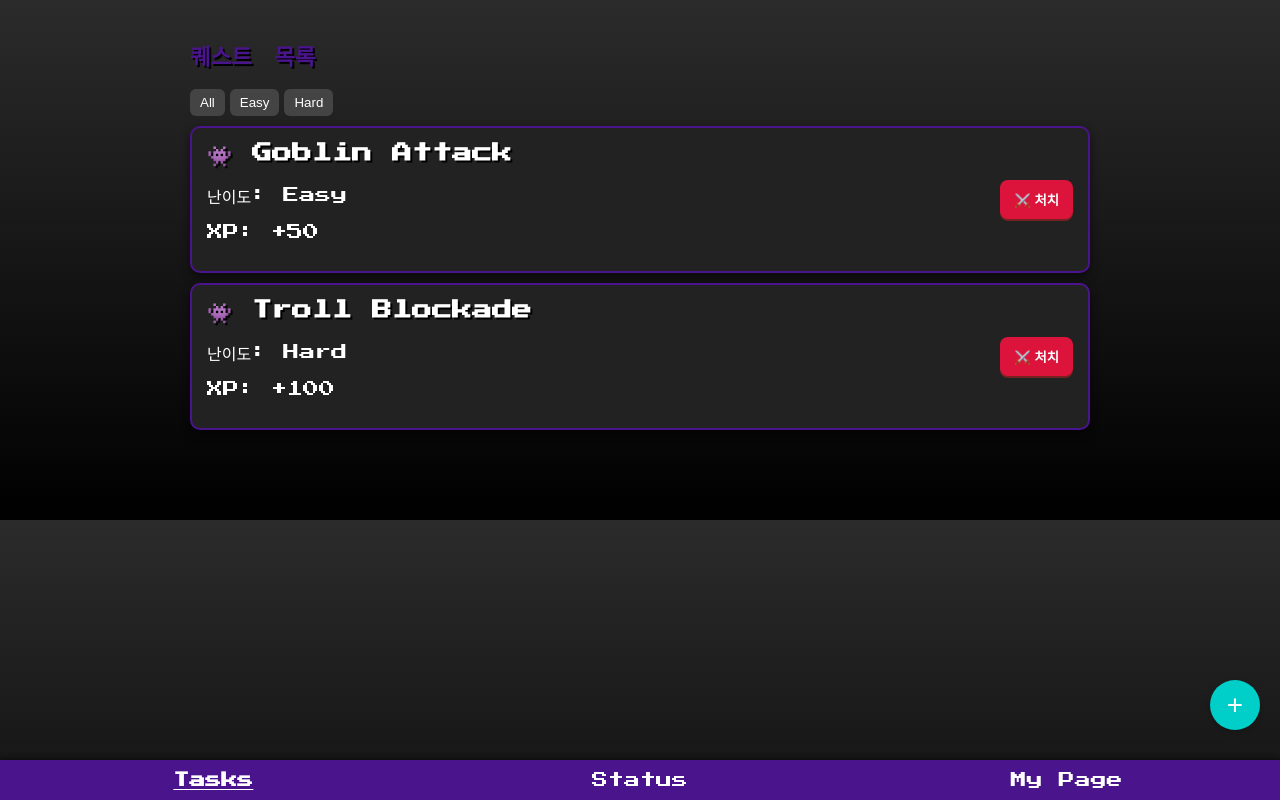
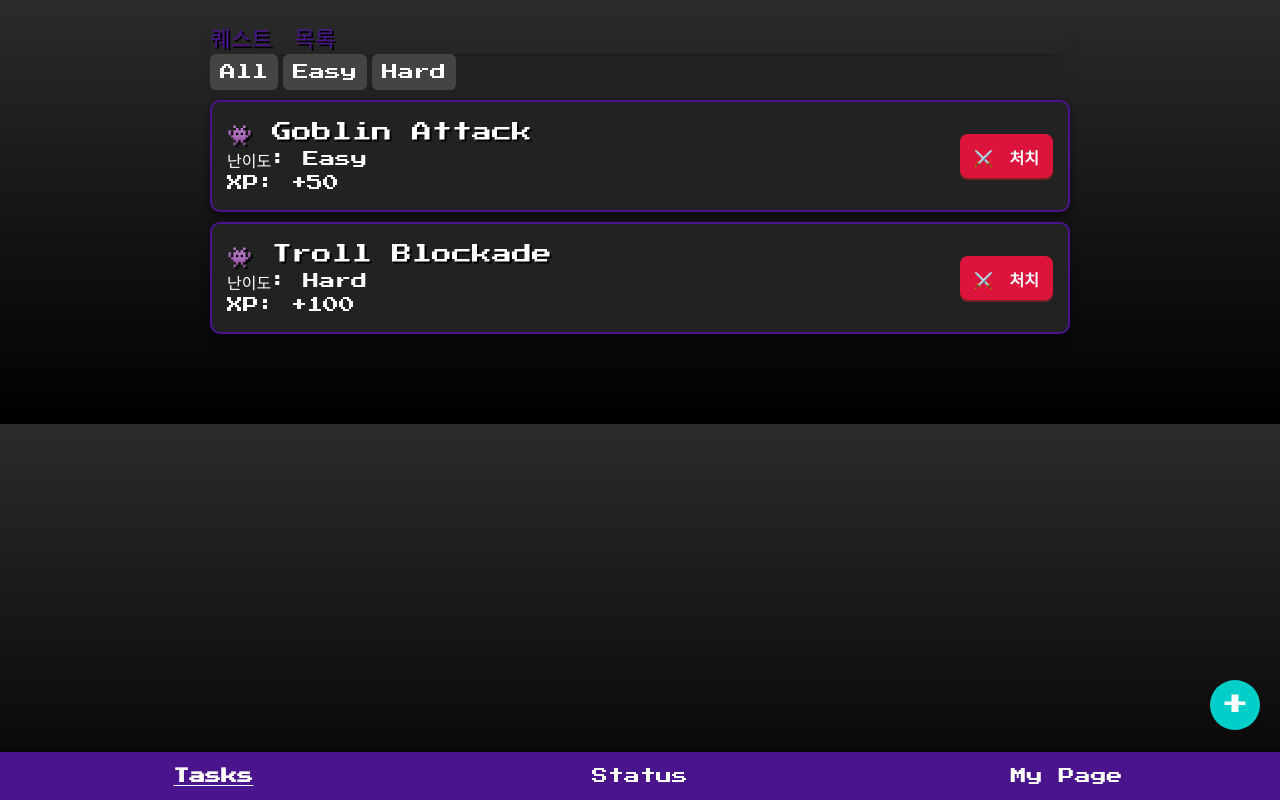
Before and after one commit to SangYoupLee/TODO-RPG-APP, a React (Create React App) app in the folder frontend/: page / in a window 1280 px wide. Built offline with nearby package versions, Linux system fonts and the light colour scheme.

Commit message:
Add retro font and tailwind styling

```diff
--- a/frontend/public/index.html
+++ b/frontend/public/index.html
@@ -19,6 +19,7 @@
       href="https://fonts.googleapis.com/css2?family=Press+Start+2P&display=swap"
       rel="stylesheet"
     />
+    <script src="https://cdn.tailwindcss.com"></script>
     <!--
       Notice the use of %PUBLIC_URL% in the tags above.
       It will be replaced with the URL of the `public` folder during the build.
--- a/frontend/src/components/MonsterCard.jsx
+++ b/frontend/src/components/MonsterCard.jsx
@@ -9,7 +9,7 @@ function MonsterCard({ task, onComplete }) {
         <p>난이도: {task.difficulty}</p>
         <p>XP: +{task.xp}</p>
       </div>
-      <button className="slay-button" onClick={() => onComplete(task.id)}>⚔️ 처치</button>
+      <button className="slay-button hover:scale-105" onClick={() => onComplete(task.id)}>⚔️ 처치</button>
     </div>
   );
 }
--- a/frontend/src/components/Navigation.jsx
+++ b/frontend/src/components/Navigation.jsx
@@ -6,10 +6,10 @@ function Navigation() {
   const { pathname } = useLocation();
 
   return (
-    <nav className="nav">
-      <Link to="/" className={pathname === '/' ? 'active' : ''}>Tasks</Link>
-      <Link to="/status" className={pathname === '/status' ? 'active' : ''}>Status</Link>
-      <Link to="/mypage" className={pathname === '/mypage' ? 'active' : ''}>My Page</Link>
+    <nav className="nav shadow-xl">
+      <Link to="/" className={`${pathname === '/' ? 'active' : ''} hover:scale-105`}>Tasks</Link>
+      <Link to="/status" className={`${pathname === '/status' ? 'active' : ''} hover:scale-105`}>Status</Link>
+      <Link to="/mypage" className={`${pathname === '/mypage' ? 'active' : ''} hover:scale-105`}>My Page</Link>
     </nav>
   );
 }
--- a/frontend/src/index.css
+++ b/frontend/src/index.css
@@ -1,3 +1,5 @@
+@import url('https://fonts.googleapis.com/css2?family=Press+Start+2P&display=swap');
+
 body {
   margin: 0;
   font-family: 'Press Start 2P', -apple-system, BlinkMacSystemFont, 'Segoe UI',
--- a/frontend/src/pages/StatusPage.jsx
+++ b/frontend/src/pages/StatusPage.jsx
@@ -4,7 +4,7 @@ import './StatusPage.css';
 function StatusPage({ xp, level }) {
   return (
     <div className="page status-page">
-      <h2>Status</h2>
+      <h2 className="shadow-xl">Status</h2>
       <div className="status-card">
         <img src="https://i.imgur.com/dtE9A7r.png" alt="avatar" className="avatar" />
         <h3>Sir Tasks-a-lot</h3>
--- a/frontend/src/pages/TaskPage.jsx
+++ b/frontend/src/pages/TaskPage.jsx
@@ -11,11 +11,11 @@ function TaskPage({ tasks, completeTask }) {
 
   return (
     <div className="page">
-      <h2>퀘스트 목록</h2>
+      <h2 className="shadow-xl">퀘스트 목록</h2>
       <div className="filter-buttons">
-        <button onClick={() => setDifficultyFilter('All')}>All</button>
-        <button onClick={() => setDifficultyFilter('Easy')}>Easy</button>
-        <button onClick={() => setDifficultyFilter('Hard')}>Hard</button>
+        <button className="hover:scale-105" onClick={() => setDifficultyFilter('All')}>All</button>
+        <button className="hover:scale-105" onClick={() => setDifficultyFilter('Easy')}>Easy</button>
+        <button className="hover:scale-105" onClick={() => setDifficultyFilter('Hard')}>Hard</button>
       </div>
       {filteredTasks.map((task) => (
         <MonsterCard key={task.id} task={task} onComplete={completeTask} />
```
